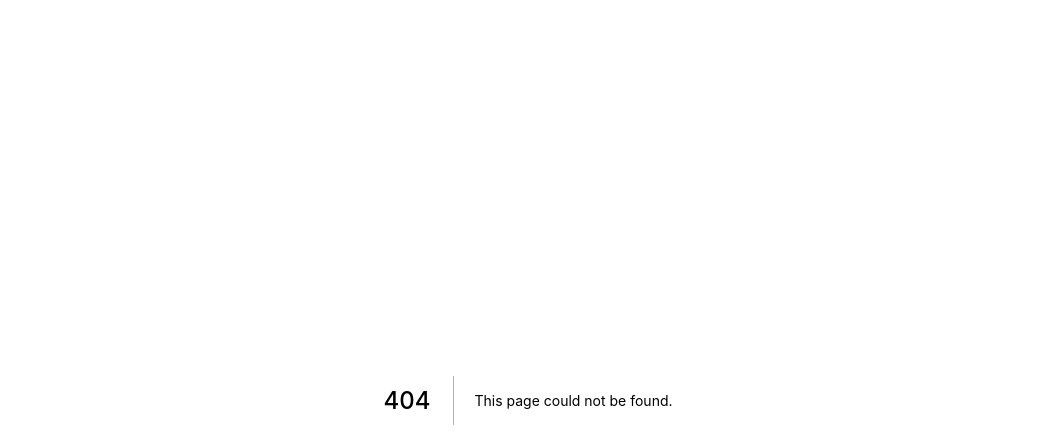
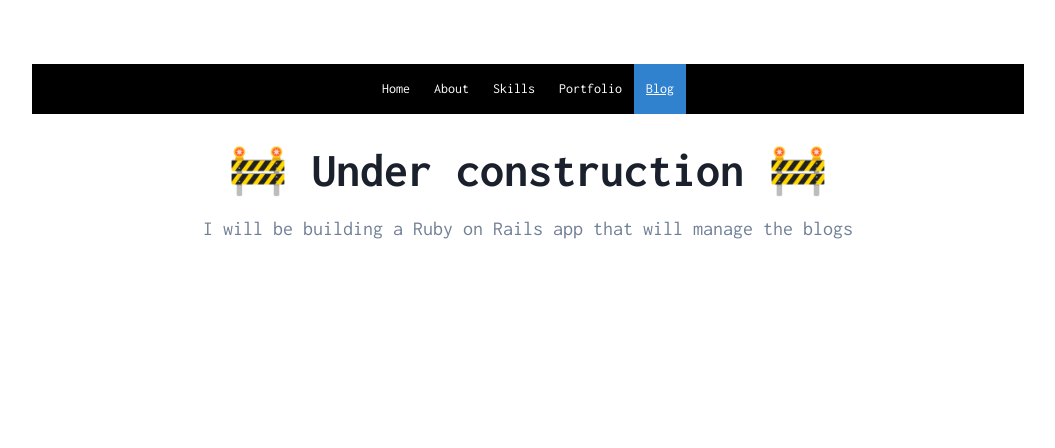
Before and after one commit to markmead/portfolio, a Next.js app: page /blog in a window 1280 px wide. Before the commit this address had no page. Shown: the top 448 px of the page, without its empty margins (112-1167 px from the left). Built offline with nearby package versions, Linux system fonts and the light colour scheme; what @tailwindcss/ui would draw is missing.

Commit message:
Add future blog page

```diff
--- a/components/navbar/index.js
+++ b/components/navbar/index.js
@@ -8,6 +8,7 @@ export default function Navbar() {
         <NavLink path='/about' title='About' />
         <NavLink path='/skills' title='Skills' />
         <NavLink path='/portfolio' title='Portfolio' />
+        <NavLink path='/blog' title='Blog' />
       </div>
     </nav>
   )
--- /dev/null
+++ b/pages/blog.js
@@ -0,0 +1,21 @@
+import Head from 'next/head'
+
+import Layout from '../components/layout'
+import PageHeading from '../components/page-heading'
+import PageSubHeading from '../components/page-sub-heading'
+
+export default function Blog() {
+  return (
+    <>
+      <Head>
+        <title>Blog | Mark Mead - Web Developer, Essex</title>
+        <meta name='description' content='A blog will be here soon' />
+      </Head>
+
+      <Layout>
+        <PageHeading title='🚧 Under construction 🚧' />
+        <PageSubHeading title='I will be building a Ruby on Rails app that will manage the blogs' />
+      </Layout>
+    </>
+  )
+}
```
Also changed, not shown: 1 other file (tests, documents, lock files or other folders).
